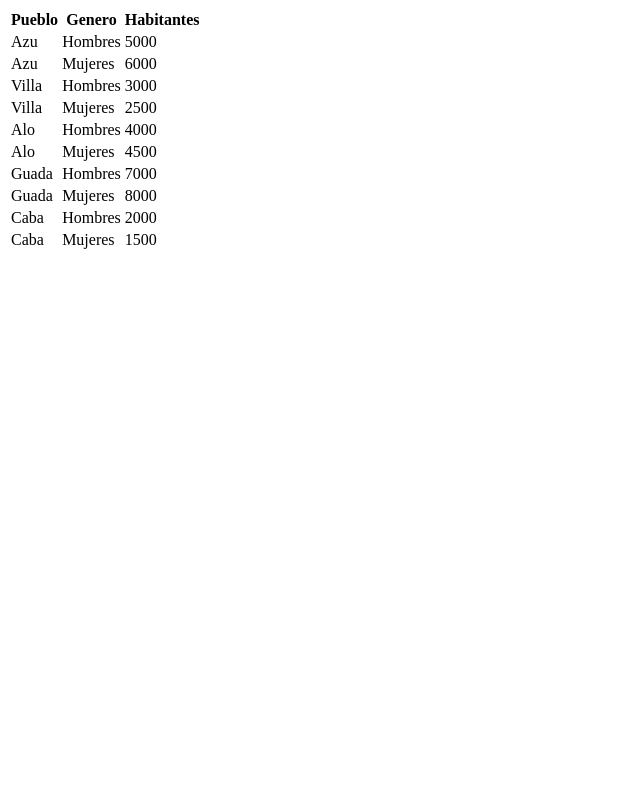
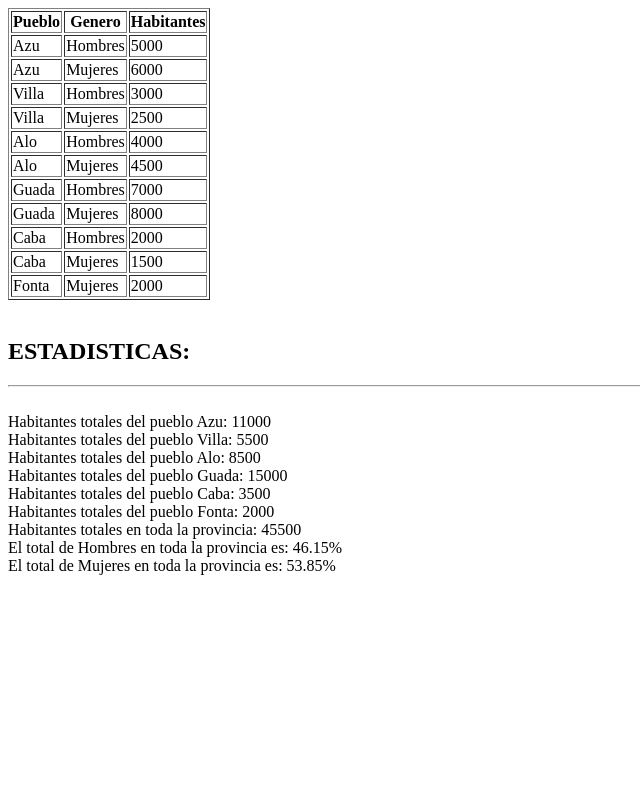
Before and after one commit to danielcano1/EjemploPHPdeClase_2017-18, a PHP site: page /Poblacion.php in a window 1280 px wide. Shown: the whole page, without its empty margins (0-640 px from the left). Run offline with PHP 8.4, Linux system fonts and the light colour scheme.

Commit message:
Actu 08/02

```diff
--- a/Cristhian_Barrero_Alba/Poblacion.php
+++ b/Cristhian_Barrero_Alba/Poblacion.php
@@ -10,8 +10,9 @@ $guadalajara["Guada"]["Hombres"]=7000;
 $guadalajara["Guada"]["Mujeres"]=8000;
 $guadalajara["Caba"]["Hombres"]=2000;
 $guadalajara["Caba"]["Mujeres"]=1500;
+$guadalajara["Fonta"]["Mujeres"]=2000;
 
-echo "<table><th>Pueblo</th>
+echo "<table border=1><th>Pueblo</th>
 <th>Genero</th>
 <th>Habitantes</th>";
 
@@ -26,3 +27,50 @@ foreach ($guadalajara as $pueblo => $generos) {
 }
 
 echo "</table>";
+
+echo "<br/>";
+echo "<h2>" . "ESTADISTICAS: " . "</h2>";
+echo "<hr/>";
+echo "<br/>";
+
+function habitantesPueblo($guadalajara,$pueblo){
+    $resultadoHP=0;
+    foreach ($guadalajara[$pueblo] as $genero => $habitantes){
+        $resultadoHP=$habitantes+$resultadoHP;
+    }
+    return $resultadoHP;
+}
+
+foreach ($guadalajara as $pueblo => $generos){
+    echo "Habitantes totales del pueblo $pueblo: " . habitantesPueblo($guadalajara,$pueblo) . "</br>";
+}
+
+function habitantesTotales($guadalajara){
+    $resultadoTotal=0;
+    foreach ($guadalajara as $pueblo => $generos){
+        foreach ($generos as $genero => $habitantes){
+        $resultadoTotal=$resultadoTotal+$habitantes;
+        }
+    }
+    return $resultadoTotal;
+}
+
+echo "Habitantes totales en toda la provincia: " . habitantesTotales($guadalajara);
+
+function porcentajeGenero($guadalajara,$sexo){
+    $resultadoPor=0;
+    $habTotal=0;
+    foreach ($guadalajara as $pueblo => $generos){
+        foreach ($generos as $genero => $habitantes){
+            if ($sexo==$genero){
+            $resultadoPor=$resultadoPor+$habitantes;
+            }
+            $habTotal=$habTotal+$habitantes;
+        }
+    }
+    $porcentaje=($resultadoPor*100)/$habTotal;
+    return $porcentaje;
+}
+
+echo "<br/>" . "El total de Hombres en toda la provincia es: " . round(porcentajeGenero($guadalajara,"Hombres"),2) . "%";
+echo "<br/>" . "El total de Mujeres en toda la provincia es: " . round(porcentajeGenero($guadalajara,"Mujeres"),2) . "%";
```
